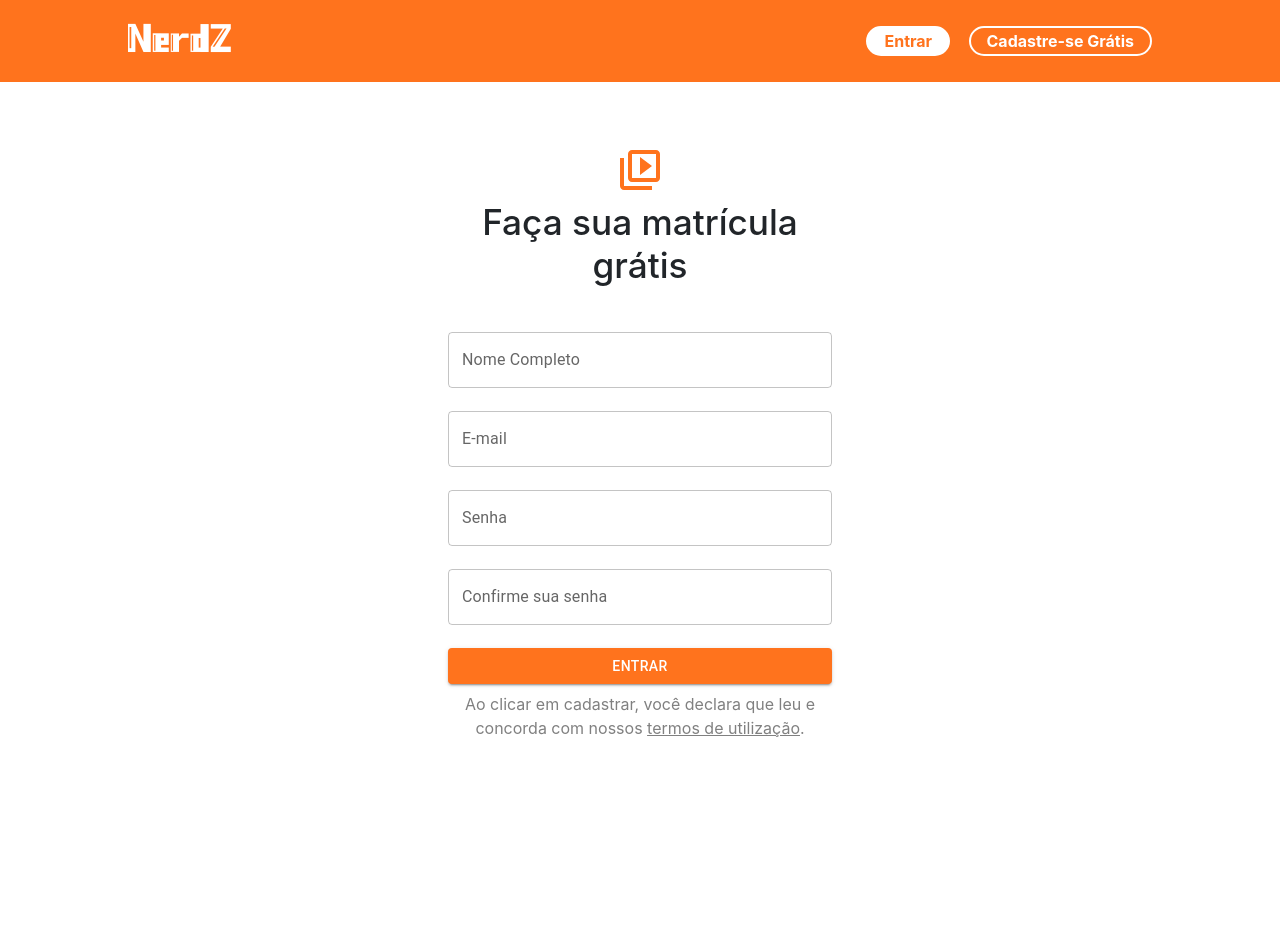
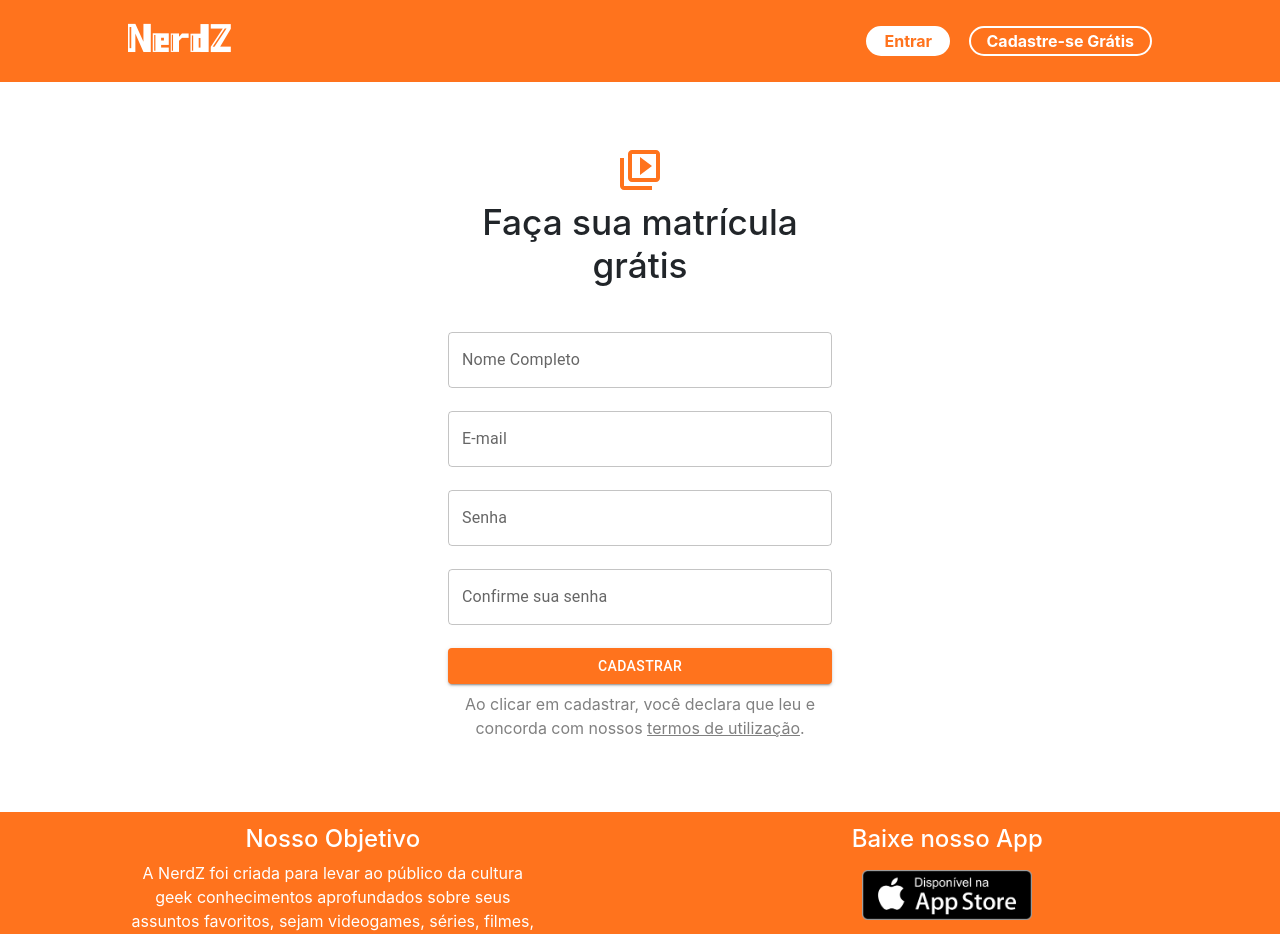
Before and after one commit to ramos-vini/NerdZ_React-JS_Project, a React (Create React App) app: page / in a window 1280 px wide. Shown: the top 934 px of the page. Before the commit the page ends 812 px from the top, so only its background shows below. Built offline with nearby package versions, Linux system fonts and the light colour scheme.

Commit message:
Correção do botão cadastrar

```diff
--- a/src/pages/registro/Registro.jsx
+++ b/src/pages/registro/Registro.jsx
@@ -3,6 +3,7 @@ import { TextField, FormControl, Button, Stack } from '@mui/material';
 import {theme, OrangeTextField} from '../../muiTheme';
 import VideoLibraryOutlinedIcon from '@mui/icons-material/VideoLibraryOutlined';
 import Header from '../../components/header/Header';
+import Footer from '../../components/footer/Footer';
 
 
 export default function Registro(params) {
@@ -10,12 +11,10 @@ export default function Registro(params) {
     return (
         <>
 
-            <Header></Header>
+            <Header/>
 
             <Stack className='mainDiv'>
-
             <FormControl sx={{padding: '5%'}} className='form'>
-
             <VideoLibraryOutlinedIcon className='videoIcon' fontSize='large'></VideoLibraryOutlinedIcon>
 
             <h1>Faça sua matrícula grátis</h1>
@@ -28,13 +27,13 @@ export default function Registro(params) {
 
             <TextField className='input' id="outlined-basic2" label="Confirme sua senha" variant="outlined" type="password" sx={OrangeTextField}/>
 
-            <Button variant="contained" theme={theme} sx={{color: 'white'}}>Entrar</Button>
+            <Button variant="contained" theme={theme} sx={{color: 'white'}}>Cadastrar</Button>
 
             <p>Ao clicar em cadastrar, você declara que leu e concorda com nossos <a href>termos de utilização</a>.</p>
+            </FormControl>
+            </Stack>
 
-            </FormControl>
-
-            </Stack>
+            <Footer/>
         </>
     );
 }
```
